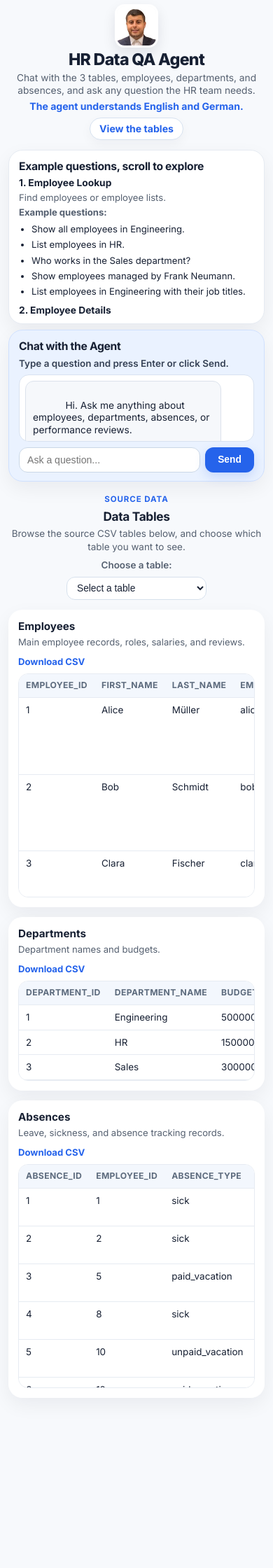
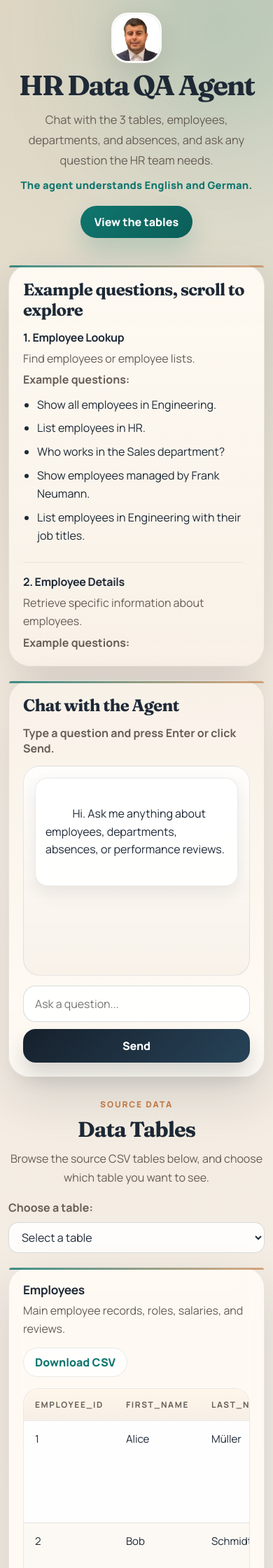
Before and after one commit to fadimbarki87/hr-agent-api, a FastAPI app: page / in a window 390 px wide. Shown: the top 2240 px of the page at 70% size. Before the commit the page ends 2001 px from the top, so only its background shows below. Run offline with FastAPI, Linux system fonts and the light colour scheme; some libraries are stand-ins or nearby versions.

Commit message:
Improve frontend styling and responsiveness

```diff
--- a/static/styles.css
+++ b/static/styles.css
@@ -3,18 +3,24 @@
 }
 
 :root {
-  --bg: #f7f9fc;
-  --surface: #ffffff;
-  --text: #172033;
-  --muted: #556070;
-  --line: #e6ebf2;
-  --line-strong: #d7e2f0;
-  --blue: #2563eb;
-  --blue-soft: #eaf2ff;
-  --blue-soft-2: #dbeafe;
-  --shadow: 0 10px 28px rgba(15, 23, 42, 0.06);
-  --shadow-soft: 0 6px 16px rgba(15, 23, 42, 0.045);
-  --radius: 20px;
+  --bg: #f5efe6;
+  --surface: rgba(255, 251, 245, 0.92);
+  --surface-strong: #fffaf3;
+  --surface-soft: #f8efe4;
+  --text: #1e2936;
+  --muted: #665d55;
+  --line: rgba(30, 41, 54, 0.1);
+  --line-strong: rgba(30, 41, 54, 0.16);
+  --accent: #0f766e;
+  --accent-deep: #0b5e58;
+  --accent-soft: rgba(15, 118, 110, 0.1);
+  --warm: #c97d43;
+  --shadow-lg: 0 28px 70px rgba(21, 30, 40, 0.14);
+  --shadow-md: 0 16px 38px rgba(21, 30, 40, 0.1);
+  --shadow-sm: 0 10px 24px rgba(21, 30, 40, 0.08);
+  --radius-xl: 30px;
+  --radius-lg: 24px;
+  --radius-md: 18px;
 }
 
 html {
@@ -23,30 +29,81 @@ html {
 
 body {
   margin: 0;
-  font-family: "Inter", system-ui, sans-serif;
-  background: var(--bg);
+  min-height: 100vh;
+  font-family: "Manrope", system-ui, sans-serif;
   color: var(--text);
-  font-size: 13px;
-  line-height: 1.38;
+  background:
+    radial-gradient(circle at top left, rgba(201, 125, 67, 0.14), transparent 34%),
+    radial-gradient(circle at top right, rgba(15, 118, 110, 0.16), transparent 28%),
+    linear-gradient(180deg, #f8f0e3 0%, #f3ece3 58%, #f5efe6 100%);
+}
+
+body::before,
+body::after {
+  content: "";
+  position: fixed;
+  border-radius: 999px;
+  filter: blur(82px);
+  pointer-events: none;
+  z-index: -1;
+}
+
+body::before {
+  top: -120px;
+  right: -80px;
+  width: 320px;
+  height: 320px;
+  background: rgba(15, 118, 110, 0.14);
+}
+
+body::after {
+  bottom: -120px;
+  left: -60px;
+  width: 300px;
+  height: 300px;
+  background: rgba(201, 125, 67, 0.12);
+}
+
+a {
+  color: inherit;
+}
+
+button,
+input,
+select {
+  font: inherit;
+}
+
+.hero,
+.tables-section {
+  width: min(1320px, calc(100% - 32px));
+  margin: 0 auto;
 }
 
 .hero {
-  max-width: 1180px;
-  margin: 0 auto;
-  padding: 6px 16px 6px;
+  padding: 24px 0 14px;
 }
 
 .hero-top {
   display: grid;
-  grid-template-columns: 72px 1fr 72px;
+  grid-template-columns: 92px minmax(0, 1fr) 92px;
   align-items: center;
-  gap: 10px;
-  margin-bottom: 8px;
+  gap: 18px;
+  margin-bottom: 26px;
+}
+
+.hero-left,
+.hero-right {
+  display: flex;
+  align-items: center;
 }
 
 .hero-left {
-  display: flex;
   justify-content: flex-start;
+}
+
+.hero-right {
+  justify-content: flex-end;
 }
 
 .hero-center {
@@ -55,416 +112,487 @@ body {
 
 .hero-center h1 {
   margin: 0;
-  font-size: 1.72rem;
-  line-height: 1;
-  letter-spacing: -0.03em;
-  font-weight: 800;
+  font-family: "Fraunces", serif;
+  font-size: clamp(2.5rem, 7vw, 4.9rem);
+  line-height: 0.98;
+  letter-spacing: -0.05em;
 }
 
 .subtitle {
-  margin: 6px auto 4px;
-  max-width: 860px;
-  line-height: 1.28;
+  max-width: 880px;
+  margin: 16px auto 10px;
   color: var(--muted);
-  font-size: 0.92rem;
+  font-size: 1.03rem;
+  line-height: 1.75;
 }
 
 .lang-note {
   margin: 0;
-  color: var(--blue);
-  font-size: 0.88rem;
-  font-weight: 700;
+  color: var(--accent);
+  font-size: 0.92rem;
+  font-weight: 800;
+  letter-spacing: 0.02em;
 }
 
 .hero-actions {
-  margin-top: 6px;
+  margin-top: 20px;
 }
 
 .scroll-link {
   display: inline-flex;
   align-items: center;
   justify-content: center;
-  min-height: 32px;
-  padding: 0 13px;
+  min-height: 46px;
+  padding: 0 20px;
   border-radius: 999px;
-  background: var(--surface);
-  border: 1px solid var(--line-strong);
-  color: var(--blue);
+  background: linear-gradient(135deg, var(--accent), var(--accent-deep));
+  color: #fff;
   text-decoration: none;
-  font-weight: 700;
-  font-size: 0.88rem;
-  box-shadow: var(--shadow-soft);
-  transition: all 0.18s ease;
+  font-weight: 800;
+  box-shadow: 0 18px 34px rgba(15, 118, 110, 0.2);
+  transition: transform 0.18s ease, box-shadow 0.18s ease;
 }
 
 .scroll-link:hover {
-  transform: translateY(-1px);
-  box-shadow: 0 8px 18px rgba(37, 99, 235, 0.1);
+  transform: translateY(-2px);
+  box-shadow: 0 20px 38px rgba(15, 118, 110, 0.24);
 }
 
 .profile-pic {
-  width: 62px;
-  height: 62px;
-  border-radius: 14px;
+  width: 78px;
+  height: 78px;
+  border-radius: 24px;
   object-fit: cover;
-  border: 3px solid white;
-  box-shadow: 0 8px 18px rgba(15, 23, 42, 0.1);
+  border: 3px solid rgba(255, 255, 255, 0.9);
+  box-shadow: var(--shadow-md);
 }
 
 .hero-stack {
-  display: flex;
-  flex-direction: column;
-  gap: 8px;
+  display: grid;
+  grid-template-columns: minmax(0, 1.28fr) minmax(360px, 0.92fr);
+  gap: 20px;
+  align-items: start;
+}
+
+.card,
+.table-card {
+  position: relative;
+  border-radius: var(--radius-xl);
+  border: 1px solid var(--line);
+  background: var(--surface);
+  box-shadow: var(--shadow-lg);
+  backdrop-filter: blur(14px);
+}
+
+.card::before,
+.table-card::before {
+  content: "";
+  position: absolute;
+  inset: 0 auto auto 0;
+  width: 100%;
+  height: 3px;
+  border-radius: 999px 999px 0 0;
+  background: linear-gradient(90deg, rgba(15, 118, 110, 0.8), rgba(201, 125, 67, 0.65));
 }
 
 .card {
-  border-radius: var(--radius);
-  padding: 12px 14px;
-  box-shadow: var(--shadow);
+  padding: 24px;
 }
 
 .examples-card {
-  background: var(--surface);
-  border: 1px solid var(--line);
+  background:
+    linear-gradient(180deg, rgba(255, 250, 243, 0.96) 0%, rgba(248, 241, 232, 0.92) 100%);
 }
 
 .chat-card {
-  background: var(--blue-soft);
-  border: 1px solid #cfe0ff;
+  background:
+    linear-gradient(180deg, rgba(248, 241, 232, 0.95) 0%, rgba(255, 251, 245, 0.96) 100%);
 }
 
 .card-header-row {
   display: flex;
   align-items: center;
   justify-content: space-between;
-  gap: 8px;
-  margin-bottom: 4px;
+  gap: 12px;
+  margin-bottom: 14px;
+}
+
+.card h2,
+.section-header h2 {
+  margin: 0;
+  font-family: "Fraunces", serif;
+  letter-spacing: -0.03em;
 }
 
 .card h2 {
-  margin: 0;
-  font-size: 0.98rem;
-  letter-spacing: -0.02em;
-}
-
-.compact-card {
-  padding-bottom: 10px;
+  font-size: 1.5rem;
 }
 
 .scroll-box {
   overflow-y: auto;
-  padding-right: 4px;
+  padding-right: 10px;
 }
 
 .compact-scroll {
-  max-height: 220px;
+  max-height: 640px;
 }
 
 .qa-group {
-  margin-bottom: 8px;
+  padding: 16px 0;
+  border-bottom: 1px solid rgba(30, 41, 54, 0.08);
+}
+
+.qa-group:first-child {
+  padding-top: 0;
+}
+
+.qa-group:last-child {
+  padding-bottom: 0;
+  border-bottom: none;
 }
 
 .qa-group h3 {
-  margin: 0 0 3px;
-  font-size: 0.86rem;
+  margin: 0 0 6px;
+  font-size: 1rem;
+  letter-spacing: -0.02em;
 }
 
 .qa-group p {
-  margin: 3px 0;
-  line-height: 1.35;
-  font-size: 0.82rem;
+  margin: 4px 0;
   color: var(--muted);
+  line-height: 1.65;
 }
 
 .qa-group ul {
-  margin: 5px 0 0 18px;
+  margin: 10px 0 0 20px;
   padding: 0;
 }
 
 .qa-group li {
-  margin-bottom: 4px;
-  line-height: 1.4;
-  font-size: 0.82rem;
+  margin-bottom: 8px;
+  line-height: 1.62;
   color: var(--text);
-  user-select: text;
 }
 
 .chat-desc {
-  margin: 0 0 6px;
-  color: #354154;
-  font-weight: 600;
-  font-size: 0.84rem;
+  margin: 0 0 14px;
+  color: var(--muted);
+  font-weight: 700;
 }
 
 .chat-window {
-  min-height: 88px;
-  max-height: 98px;
+  min-height: 360px;
+  max-height: 520px;
   overflow-y: auto;
-  background: white;
-  border: 1px solid #d8e2f0;
-  border-radius: 14px;
-  padding: 8px;
-  margin-bottom: 8px;
-  box-shadow: inset 0 1px 0 rgba(255, 255, 255, 0.7);
+  padding: 16px;
+  margin-bottom: 14px;
+  border-radius: var(--radius-lg);
+  border: 1px solid var(--line);
+  background:
+    linear-gradient(180deg, rgba(255, 255, 255, 0.82) 0%, rgba(248, 241, 232, 0.86) 100%);
+  box-shadow: inset 0 1px 0 rgba(255, 255, 255, 0.85);
 }
 
 .message {
-  max-width: 88%;
-  padding: 8px 10px;
-  border-radius: 12px;
-  margin-bottom: 6px;
-  line-height: 1.3;
+  max-width: 90%;
+  padding: 12px 14px;
+  border-radius: 18px;
+  margin-bottom: 10px;
+  line-height: 1.62;
   white-space: pre-wrap;
-  font-size: 0.86rem;
+  box-shadow: var(--shadow-sm);
 }
 
 .message.user {
   margin-left: auto;
-  background: var(--blue-soft-2);
-  border: 1px solid #b9d4ff;
+  background: linear-gradient(135deg, var(--accent), var(--accent-deep));
+  color: #fff;
 }
 
 .message.agent {
   margin-right: auto;
-  background: #f6f8fb;
-  border: 1px solid #dbe2ec;
+  background: rgba(255, 255, 255, 0.92);
+  border: 1px solid var(--line);
 }
 
 .chat-input-row {
-  display: flex;
-  gap: 7px;
+  display: grid;
+  grid-template-columns: minmax(0, 1fr) auto;
+  gap: 10px;
 }
 
 .chat-input-row input {
-  flex: 1;
-  border: 1px solid #cad7e6;
-  border-radius: 12px;
-  padding: 9px 11px;
-  font-size: 0.88rem;
-  background: white;
+  min-height: 52px;
+  padding: 0 16px;
+  border: 1px solid var(--line-strong);
+  border-radius: 18px;
+  background: rgba(255, 255, 255, 0.9);
   outline: none;
   transition: border-color 0.15s ease, box-shadow 0.15s ease;
 }
 
 .chat-input-row input:focus {
-  border-color: #8eb6ff;
-  box-shadow: 0 0 0 4px rgba(37, 99, 235, 0.08);
+  border-color: rgba(15, 118, 110, 0.35);
+  box-shadow: 0 0 0 4px rgba(15, 118, 110, 0.09);
 }
 
 .chat-input-row button {
+  min-width: 120px;
   border: none;
-  border-radius: 12px;
-  padding: 0 14px;
-  min-width: 70px;
-  font-size: 0.86rem;
+  border-radius: 18px;
+  background: linear-gradient(135deg, #16202c, #274358);
+  color: #fff;
+  font-weight: 800;
   cursor: pointer;
-  background: var(--blue);
-  color: white;
-  font-weight: 700;
-  transition: all 0.16s ease;
-  box-shadow: 0 6px 16px rgba(37, 99, 235, 0.18);
+  box-shadow: 0 18px 30px rgba(22, 32, 44, 0.18);
+  transition: transform 0.16s ease, box-shadow 0.16s ease, opacity 0.16s ease;
 }
 
-.chat-input-row button:hover {
-  transform: translateY(-1px);
-  box-shadow: 0 8px 18px rgba(37, 99, 235, 0.23);
+.chat-input-row button:hover:not(:disabled) {
+  transform: translateY(-2px);
+}
+
+.chat-input-row button:disabled {
+  opacity: 0.72;
+  cursor: wait;
 }
 
 .tables-section {
-  max-width: 1180px;
-  margin: 0 auto;
-  padding: 10px 16px 22px;
+  padding: 12px 0 28px;
 }
 
 .section-header {
+  margin-bottom: 20px;
   text-align: center;
-  margin-bottom: 14px;
 }
 
 .section-kicker {
   display: inline-block;
-  margin-bottom: 4px;
-  color: var(--blue);
-  font-size: 0.72rem;
-  font-weight: 700;
+  margin-bottom: 8px;
+  color: var(--warm);
+  font-size: 0.75rem;
+  font-weight: 800;
   text-transform: uppercase;
-  letter-spacing: 0.08em;
+  letter-spacing: 0.16em;
 }
 
 .section-header h2 {
-  margin: 0 0 4px;
-  font-size: 1.08rem;
-  letter-spacing: -0.02em;
+  font-size: clamp(1.9rem, 4vw, 2.8rem);
 }
 
 .section-header p {
-  margin: 0;
+  max-width: 760px;
+  margin: 10px auto 0;
   color: var(--muted);
-  font-size: 0.84rem;
+  line-height: 1.7;
 }
 
 .table-jump {
-  margin-top: 8px;
   display: flex;
+  align-items: center;
   justify-content: center;
-  align-items: center;
-  gap: 7px;
+  gap: 10px;
   flex-wrap: wrap;
+  margin-top: 18px;
 }
 
 .table-jump label {
-  font-size: 0.84rem;
-  font-weight: 600;
   color: var(--muted);
+  font-weight: 700;
 }
 
 .table-jump select {
-  min-width: 200px;
-  padding: 7px 10px;
-  border: 1px solid #d6e0ec;
-  border-radius: 12px;
-  font-size: 0.86rem;
-  background: white;
+  min-width: 220px;
+  min-height: 44px;
+  padding: 0 14px;
+  border-radius: 14px;
+  border: 1px solid var(--line-strong);
+  background: rgba(255, 255, 255, 0.86);
   color: var(--text);
   outline: none;
 }
 
 .table-card {
-  background: var(--surface);
-  border-radius: var(--radius);
-  padding: 14px;
-  margin-bottom: 14px;
-  box-shadow: var(--shadow);
+  padding: 24px;
+  margin-bottom: 18px;
 }
 
 .table-header {
   display: flex;
   justify-content: space-between;
   align-items: flex-start;
-  gap: 10px;
-  margin-bottom: 8px;
+  gap: 14px;
+  margin-bottom: 16px;
 }
 
 .table-header h3 {
-  margin: 0 0 2px;
-  font-size: 0.95rem;
+  margin: 0 0 6px;
+  font-size: 1.08rem;
+  letter-spacing: -0.02em;
 }
 
 .table-subtitle {
   margin: 0;
   color: var(--muted);
-  font-size: 0.82rem;
+  line-height: 1.6;
 }
 
 .table-header a {
-  color: var(--blue);
+  display: inline-flex;
+  align-items: center;
+  justify-content: center;
+  min-height: 42px;
+  padding: 0 16px;
+  border-radius: 999px;
+  border: 1px solid var(--line);
+  background: rgba(255, 255, 255, 0.84);
+  color: var(--accent);
   text-decoration: none;
-  font-weight: 700;
-  font-size: 0.82rem;
+  font-weight: 800;
   white-space: nowrap;
 }
 
 .table-wrap {
-  overflow-x: auto;
+  overflow: auto;
+  border-radius: 22px;
   border: 1px solid var(--line);
-  border-radius: 14px;
-  background: white;
+  background: rgba(255, 255, 255, 0.96);
 }
 
 .table-scroll {
-  max-height: 380px;
-  overflow-y: auto;
+  max-height: 420px;
 }
 
 table {
   width: 100%;
   border-collapse: collapse;
-  font-size: 0.84rem;
 }
 
 thead {
-  background: #f3f7fd;
   position: sticky;
   top: 0;
   z-index: 1;
+  background: linear-gradient(180deg, #fff6ea 0%, #f6efe6 100%);
 }
 
 th,
 td {
+  padding: 14px 16px;
   text-align: left;
-  padding: 8px 10px;
+  vertical-align: top;
   border-bottom: 1px solid var(--line);
-  vertical-align: top;
 }
 
 th {
-  font-size: 0.76rem;
+  color: var(--muted);
+  font-size: 0.74rem;
   text-transform: uppercase;
-  letter-spacing: 0.03em;
-  color: #5d6b7d;
+  letter-spacing: 0.14em;
+}
+
+td {
+  font-size: 0.94rem;
+  line-height: 1.55;
+}
+
+tbody tr:nth-child(even) {
+  background: rgba(248, 239, 228, 0.4);
 }
 
 tbody tr:hover {
-  background: #fafcff;
+  background: rgba(15, 118, 110, 0.06);
+}
+
+.loading,
+.error {
+  padding: 18px;
+  font-size: 0.94rem;
 }
 
 .loading {
-  padding: 14px;
   color: var(--muted);
-  font-size: 0.84rem;
 }
 
 .error {
-  padding: 14px;
-  color: #b91c1c;
-  font-size: 0.84rem;
+  color: #a63f23;
+}
+
+@media (max-width: 1180px) {
+  .hero-stack {
+    grid-template-columns: 1fr;
+  }
 }
 
 @media (max-width: 900px) {
   .hero,
   .tables-section {
-    padding-left: 12px;
-    padding-right: 12px;
+    width: min(100%, calc(100% - 24px));
   }
 
   .hero-top {
     grid-template-columns: 1fr;
+    gap: 12px;
     text-align: center;
-    gap: 6px;
   }
 
-  .hero-left {
+  .hero-left,
+  .hero-right {
     justify-content: center;
   }
 
-  .hero-center h1 {
-    font-size: 1.45rem;
-  }
-
-  .subtitle {
-    font-size: 0.86rem;
-  }
-
   .compact-scroll {
-    max-height: 200px;
+    max-height: 460px;
   }
 
   .chat-window {
-    min-height: 84px;
-    max-height: 96px;
+    min-height: 300px;
+    max-height: 420px;
   }
 
   .table-scroll {
-    max-height: 320px;
+    max-height: 360px;
+  }
+}
+
+@media (max-width: 640px) {
+  .hero {
+    padding-top: 18px;
   }
 
-  .card-header-row,
-  .table-header {
+  .profile-pic {
+    width: 72px;
+    height: 72px;
+  }
+
+  .card,
+  .table-card {
+    padding: 20px;
+  }
+
+  .chat-input-row {
+    grid-template-columns: 1fr;
+  }
+
+  .chat-input-row button {
+    min-height: 48px;
+  }
+
+  .message {
+    max-width: 100%;
+  }
+
+  .table-header,
+  .table-jump {
     flex-direction: column;
     align-items: flex-start;
   }
 
   .table-jump {
-    flex-direction: column;
+    justify-content: flex-start;
+  }
+
+  .table-jump select {
+    width: 100%;
+    min-width: 0;
   }
 }
--- a/templates/index.html
+++ b/templates/index.html
@@ -6,7 +6,7 @@
   <title>HR Data QA Agent</title>
   <link rel="preconnect" href="https://fonts.googleapis.com">
   <link rel="preconnect" href="https://fonts.gstatic.com" crossorigin>
-  <link href="https://fonts.googleapis.com/css2?family=Inter:wght@400;500;600;700;800&display=swap" rel="stylesheet">
+  <link href="https://fonts.googleapis.com/css2?family=Fraunces:opsz,wght@9..144,600;9..144,700&family=Manrope:wght@400;500;600;700;800&display=swap" rel="stylesheet">
   <link rel="stylesheet" href="/static/styles.css" />
 </head>
 <body>
```
